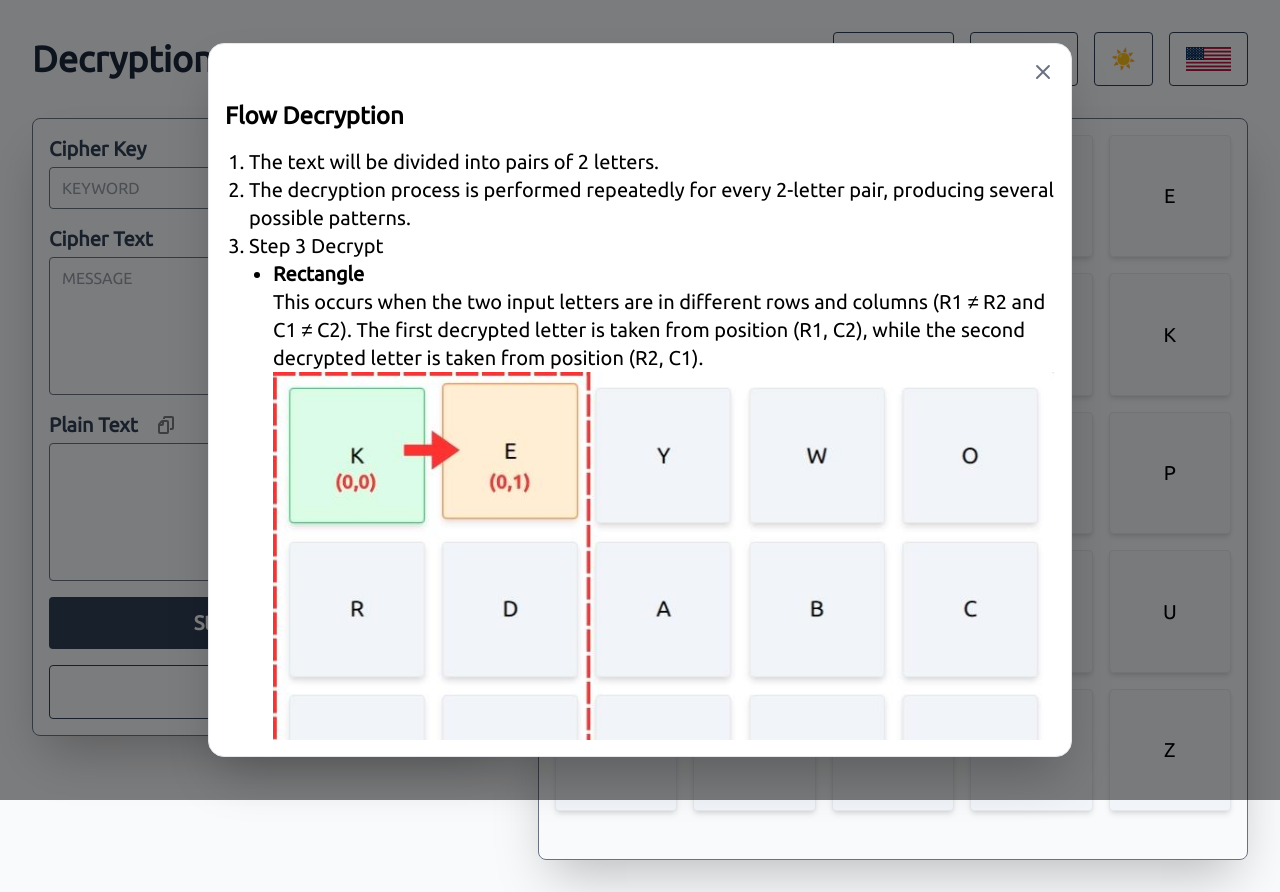
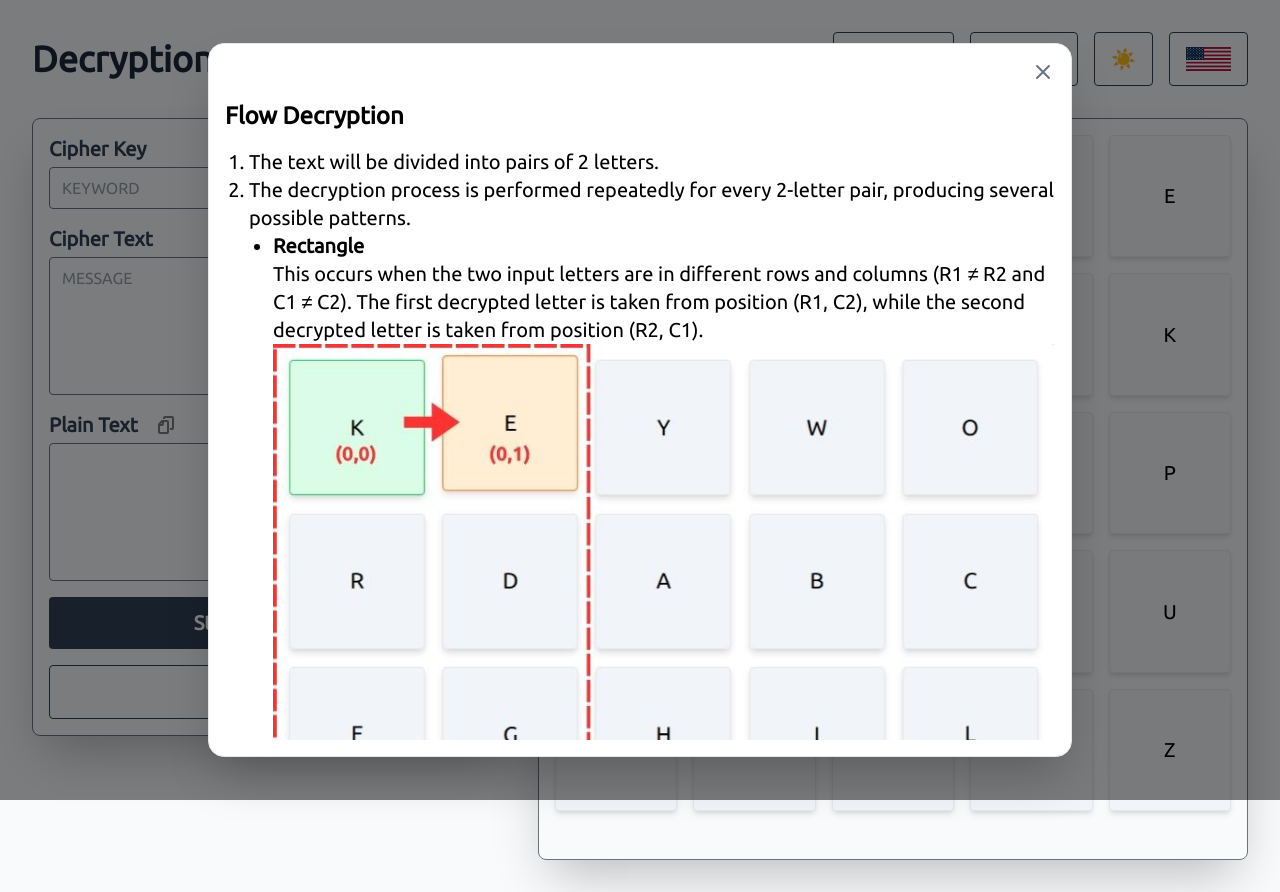
Before and after one commit to willzyx-hub/playfair-cipher-web-ukmc, a Next.js app: page /decryption in a window 1280 px wide. Both pictures are taken after a click on the button "Help". Built offline with nearby package versions, Linux system fonts and the light colour scheme.

Commit message:
Fix minor description and translation

```diff
--- a/app/decryption/page.tsx
+++ b/app/decryption/page.tsx
@@ -105,9 +105,8 @@ export default function DecryptPage() {
                         <h2 className="mb-4 text-2xl font-semibold">{`${t('Flow')} ${t('Decryption')}`}</h2>
                         <ul className="list-decimal ml-6 text-lg md:text-xl">
                             <li>{t('Step 1 Decrypt')}</li>
-                            <li>{t('Step 2 Decrypt')}</li>
                             <li>
-                                {t('Step 3 Decrypt')}
+                                {t('Step 2 Decrypt')}
                                 <ol className="list-disc ml-6">
                                     <li>
                                         <b>{t('Rectangle')}</b>
--- a/locales/en.json
+++ b/locales/en.json
@@ -10,7 +10,7 @@
     "Flow": "Flow",
     "Home": "Home",
     "Help": "Help",
-    "Step 1 Encrypt": "Each letter J will be replaced with the letter I",
+    "Step 1 Encrypt": "Each letter J will be replaced with the letter I.",
     "Step 2 Encrypt": "The text will be divided into pairs of 2 letters. If the total number of letters is odd, the last letter will be padded with X.",
     "Step 3 Encrypt": "The encryption process is performed repeatedly for every 2-letter pair, producing several possible patterns.",
     "Step 1 Decrypt": "The text will be divided into pairs of 2 letters.",
--- a/locales/id.json
+++ b/locales/id.json
@@ -10,7 +10,7 @@
     "Flow": "Alur",
     "Home": "Beranda",
     "Help": "Bantuan",
-    "Step 1 Encrypt": "Setiap huruf J akan diganti dengan huruf I",
+    "Step 1 Encrypt": "Setiap huruf J akan diganti dengan huruf I.",
     "Step 2 Encrypt": "Teks akan dibuat menjadi pasangan 2 huruf. Jika berjumlah ganjil, maka pada huruf terakhir ditambahkan huruf X.",
     "Step 3 Encrypt": "Proses enkripsi dilakukan berulang setiap 2 huruf, dimana akan menghasilkan beberapa kemungkinan pola.",
     "Step 1 Decrypt": "Teks akan dibuat menjadi pasangan 2 huruf.",
```
